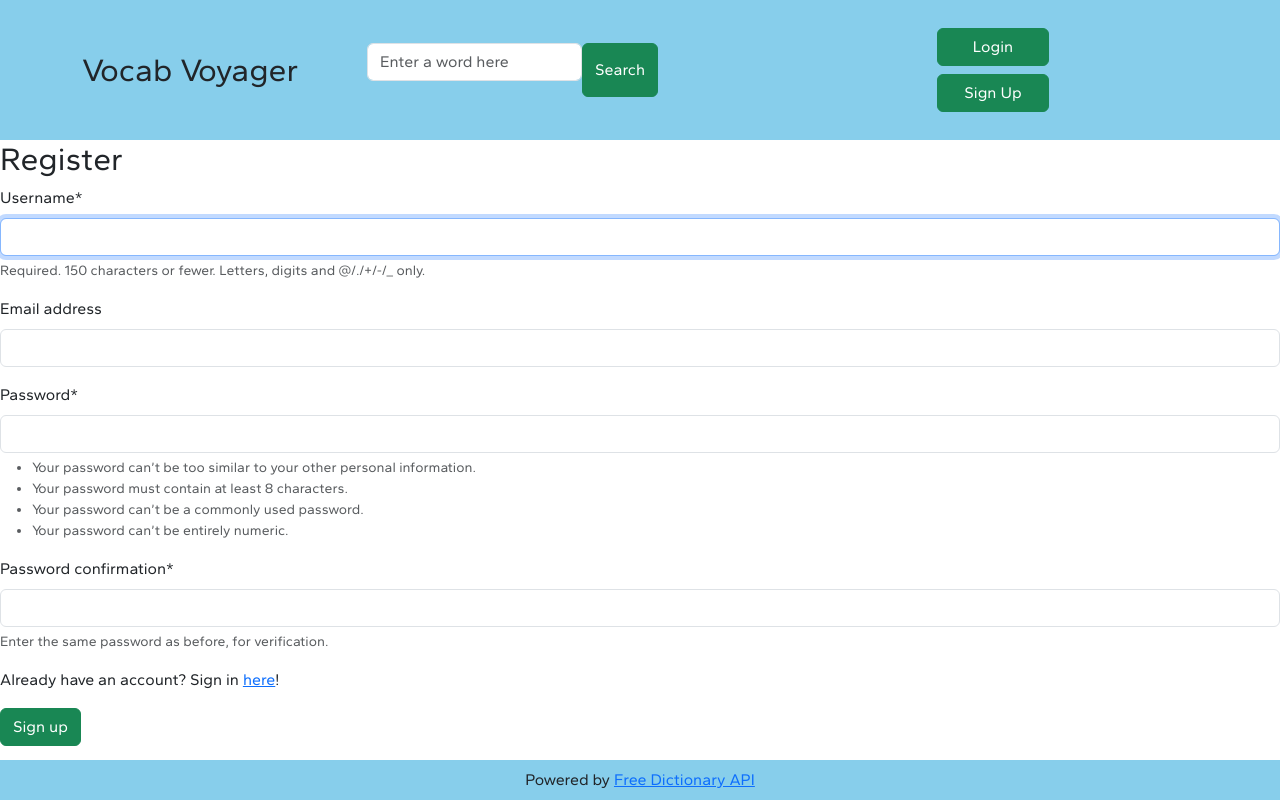
After one commit to isobarbaric/Dictionary, a Django app: page /sign-up/ in a window 1280 px wide. The commit adds this page. Run offline with Django 4.2, Linux system fonts and the light colour scheme; some libraries are stand-ins or nearby versions.

Commit message:
added sign-up page

```diff
--- a/dictionary/forms.py
+++ b/dictionary/forms.py
@@ -1,4 +1,6 @@
 from django import forms
+from django.contrib.auth.forms import UserCreationForm
+from django.contrib.auth.models import User
 
 class WordForm(forms.Form):
     word = forms.CharField(
@@ -6,3 +8,8 @@ class WordForm(forms.Form):
         max_length = 50,
         widget = forms.TextInput(attrs={'placeholder': 'Enter a word here'})
     )
+
+class RegistrationForm(UserCreationForm):
+    class Meta:
+        model = User
+        fields = ["username", "email", "password1", "password2"]
--- a/dictionary/templates/dictionary/base.html
+++ b/dictionary/templates/dictionary/base.html
@@ -48,7 +48,8 @@
                             <a href="/login" class="btn btn-success user-btn">Login</a>
                         </div>
                         <div class="py-1">
-                            <a class="btn btn-success user-btn">Sign Up</a>
+                            <a href="/sign-up" class="btn btn-success user-btn">Sign Up</a>
+                            {% comment %} <a class="btn btn-success user-btn">Sign Up</a> {% endcomment %}
                         </div>
                     </div>
                 </div>
--- a/dictionary/templates/registration/login.html
+++ b/dictionary/templates/registration/login.html
@@ -4,9 +4,9 @@
 {% block result %}
     <form method="POST">
         {% csrf_token %}
-        <h2>Login</h2>
+        <h2>Sign In</h2>
         {{login_form | crispy}}
-        <p>Don't already have an account? Create one <a href="/sign-up">here</a>! </p>
+        <p>Don't have an account? Create one <a href="/sign-up">here</a>! </p>
         <button type="submit" class="btn btn-success">Login</button>
     </form>
 {% endblock %}
--- /dev/null
+++ b/dictionary/templates/registration/sign_up.html
@@ -0,0 +1,12 @@
+{% extends "dictionary/base.html" %}
+{% load crispy_forms_tags %}
+
+{% block result %}
+    <form method="POST">
+        {% csrf_token %}
+        <h2>Register</h2>
+        {{signup_form | crispy}}
+        <p>Already have an account? Sign in <a href="/login">here</a>! </p>
+        <button type="submit" class="btn btn-success">Sign up</button>
+    </form>
+{% endblock %}
--- a/dictionary/urls.py
+++ b/dictionary/urls.py
@@ -1,9 +1,11 @@
 from django.urls import path, include
-from .views import home, definition, CustomLoginView
+from .views import home, definition, ModLoginView, sign_up
 
 urlpatterns = [
     path('', home, name='home'),
+    path('home', home, name='home'),
     path('search/<str:search_query>/', definition, name='definition'),
-    path('login/', CustomLoginView.as_view(), name='login'),
+    path('login/', ModLoginView.as_view(), name='login'),
+    path('sign-up/', sign_up, name='sign_up'),
     path('', include('django.contrib.auth.urls'))
 ]
--- a/dictionary/views.py
+++ b/dictionary/views.py
@@ -1,10 +1,11 @@
 from django.shortcuts import render, redirect
 from django.contrib.auth.views import LoginView
 from .word import Word
-from .forms import WordForm
+from .forms import WordForm, RegistrationForm
+from django.contrib.auth import login, logout, authenticate
 
 # adding search_bar to the login page by overriding the get_context_data method
-class CustomLoginView(LoginView):
+class ModLoginView(LoginView):
     template_name = 'registration/login.html'
 
     def get_context_data(self, **kwargs):
@@ -15,7 +16,24 @@ class CustomLoginView(LoginView):
 
         # renaming login form
         context['login_form'] = context.pop('form')
+
         return context
+
+def sign_up(request):
+    if request.method == 'POST':
+        form = RegistrationForm(request.POST)
+        if form.is_valid():
+            user = form.save()
+
+            print("User created:", user)
+            login(request, user)
+            print("User authenticated:", request.user.is_authenticated)
+
+            return redirect('home')
+    else:
+        form = RegistrationForm()
+
+    return render(request, 'registration/sign_up.html', {'search_bar': WordForm(), 'signup_form': form})
 
 def home(request):
     if request.method == 'POST':
@@ -28,8 +46,6 @@ def home(request):
         form = WordForm()
 
     return render(request, 'dictionary/base.html', {'search_bar': form})
-    # what is an invalid request??
-    # deal with invalid request?
 
 def definition(request, search_query):
     current_word = Word(search_query)
--- a/vocab_voyager/settings.py
+++ b/vocab_voyager/settings.py
@@ -133,5 +133,5 @@ STATICFILE_DIRS = [
 
 DEFAULT_AUTO_FIELD = "django.db.models.BigAutoField"
 
-LOGIN_REDIRECT_URL = '/login'
-LOGOUT_REDIRECT_URL = '/login'
+LOGIN_REDIRECT_URL = '/'
+LOGOUT_REDIRECT_URL = '/'
```
Also changed, not shown: db.sqlite3.
